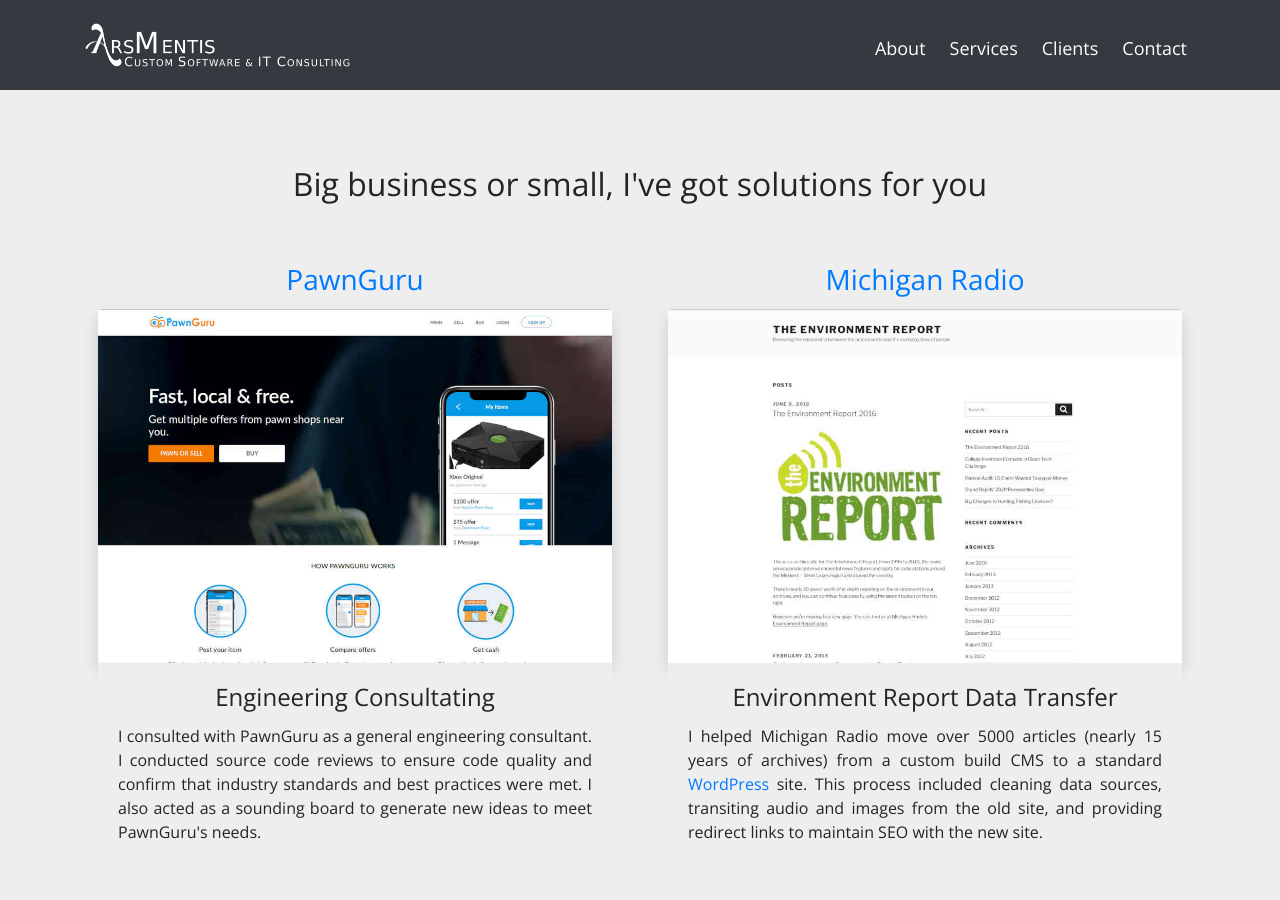
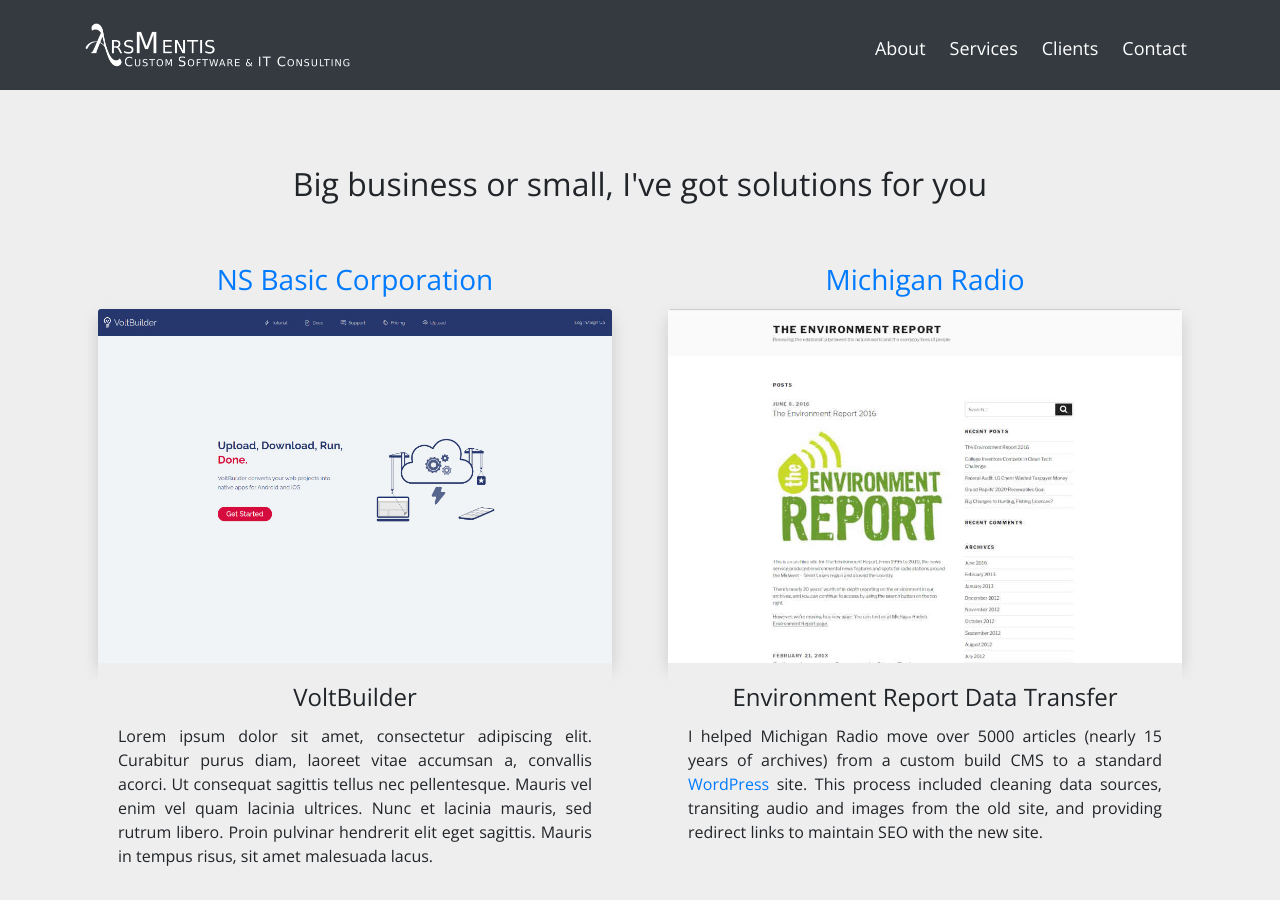
Before and after one commit to arsmentis/arsmentis-site, a Jekyll site: the page built from clients.md, in a window 1280 px wide and 900 px high, scrolled down 429 px. Built offline with Jekyll 4.4.1, drawn with Linux system fonts in a browser that asks for light colours; some web fonts are replaced.

Commit message:
creates entry for voltbuilder with filler

```diff
--- a/_layouts/clients.html
+++ b/_layouts/clients.html
@@ -35,17 +35,17 @@
   <div class="row fs-row">
     <div class="col-12 col-md-6 content-col">
       <div class="card">
-        <a class="card-link" href="https://www.pawnguru.com/">
-          <h3 class="card-header text-center">PawnGuru</h3>
-          <img src="{{ '/img/pawnguru.jpg' | relative_url }}" class="card-img-top shadow" alt="" role="presentation">
+        <a class="card-link" href="https://volt.build/">
+          <h3 class="card-header text-center">NS Basic Corporation</h3>
+          <img src="{{ '/img/voltbuilder.jpg' | relative_url }}" class="card-img-top shadow" alt="" role="presentation">
         </a>
         <div class="card-body">
-          <h4 class="card-title text-center">Engineering Consultating</h4>
+          <h4 class="card-title text-center">VoltBuilder</h4>
           <p class="card-text text-justify">
-            I consulted with PawnGuru as a general engineering consultant. I
-            conducted source code reviews to ensure code quality and confirm that
-            industry standards and best practices were met. I also acted as a
-            sounding board to generate new ideas to meet PawnGuru's needs.
+            Lorem ipsum dolor sit amet, consectetur adipiscing elit. Curabitur purus diam, laoreet vitae accumsan a,
+            convallis acorci. Ut consequat sagittis tellus nec pellentesque. Mauris vel enim vel quam lacinia ultrices.
+            Nunc et lacinia mauris, sed rutrum libero. Proin pulvinar hendrerit elit eget sagittis. Mauris in tempus
+            risus, sit amet malesuada lacus.
           </p>
         </div>
       </div>
```
